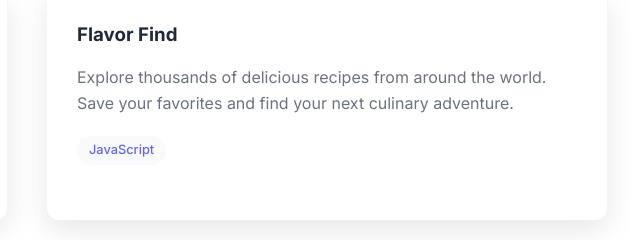
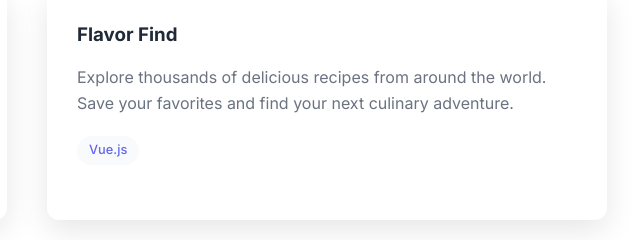
Before and after one commit to Crainoe/Interactive_Resume, a website: page SJ-VV-Resume/index.html in a window 1280 px wide. Shown: the part 4740-4980 px from the top of the page, 613-1253 px from the left. Drawn offline with Linux system fonts and the light colour scheme.

Commit message:
Update project tag from JavaScript to Vue.js in the resume

```diff
--- a/SJ-VV-Resume/index.html
+++ b/SJ-VV-Resume/index.html
@@ -562,7 +562,7 @@
                 Save your favorites and find your next culinary adventure.
               </p>
               <div class="project-tags">
-                <span class="tag">JavaScript</span>
+                <span class="tag">Vue.js</span>
               </div>
             </div>
           </div>
```
